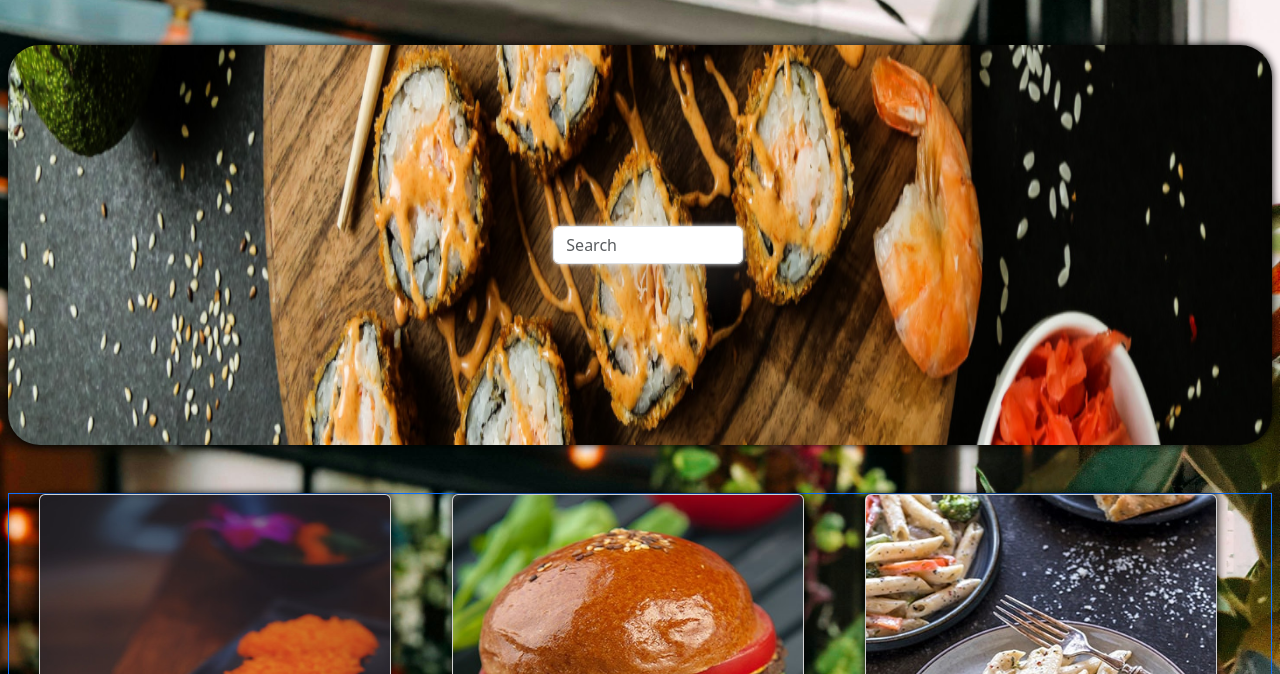
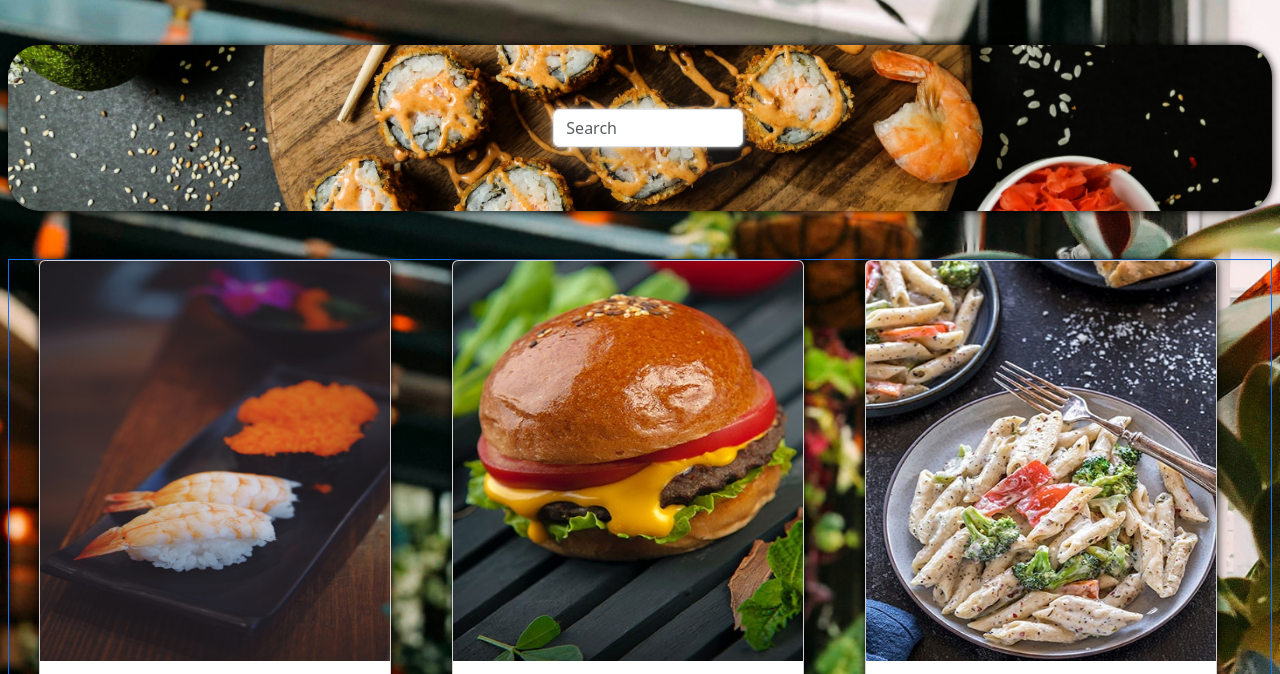
Before and after one commit to TinyRayan/mon_projet, a plain HTML site: page index.html in a window 1280 px wide. Shown: the part 95-769 px from the top of the page. Drawn offline with nearby package versions, Linux system fonts and the light colour scheme.

Commit message:
Tinyupdate2

```diff
--- a/index.html
+++ b/index.html
@@ -59,7 +59,7 @@
   <div class="container-fluid p-0 mx-2 row">
     <div class="col p-0 mt-5">
      <div id="blackshadow" class="img-fluid object-fit-cover d-flex justify-content-center ">
-      <img src="Asset/img/SIZEDBANNEr.png" class=" w-100 rounded-bottom-5 rounded-top-5 " height="400rem">
+      <img src="Asset/img/SIZEDBANNEr.png" class=" w-100 rounded-bottom-5 rounded-top-5 " height="">
      </div>
     </div>
 
```
